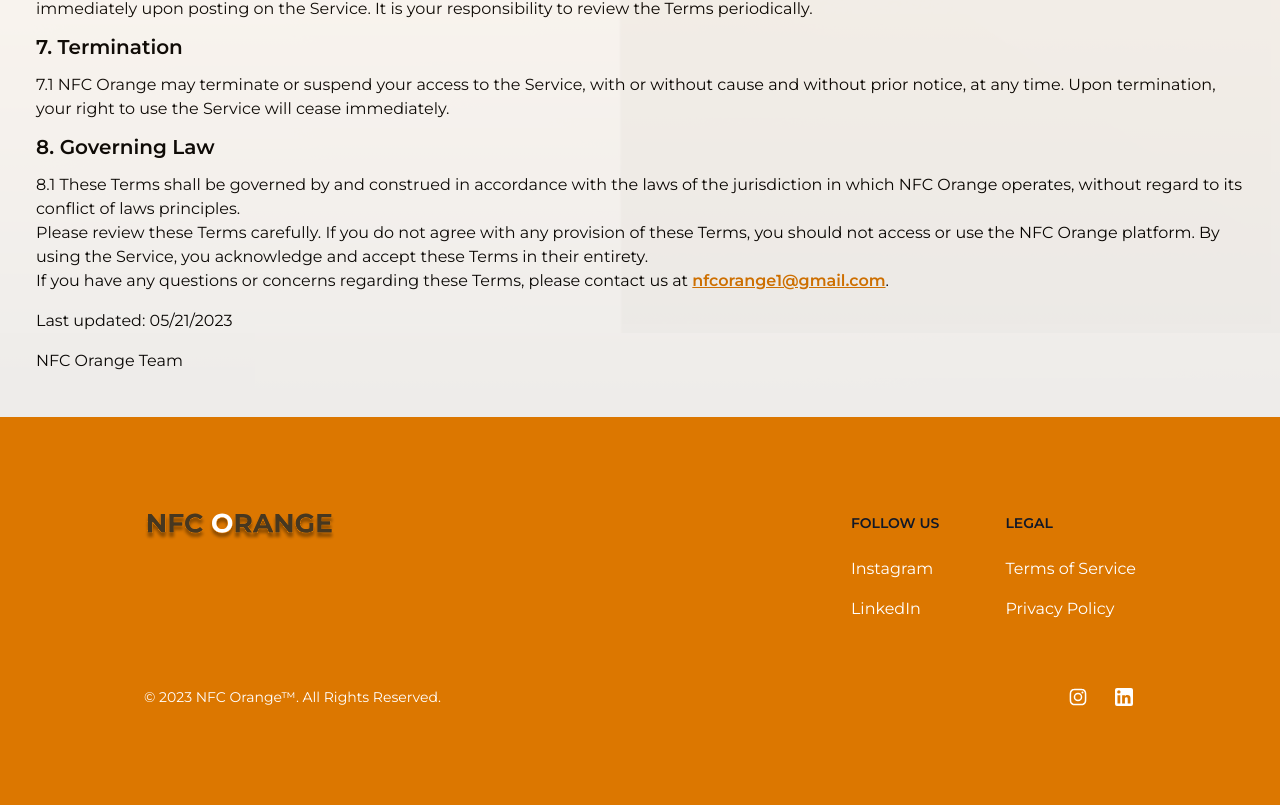
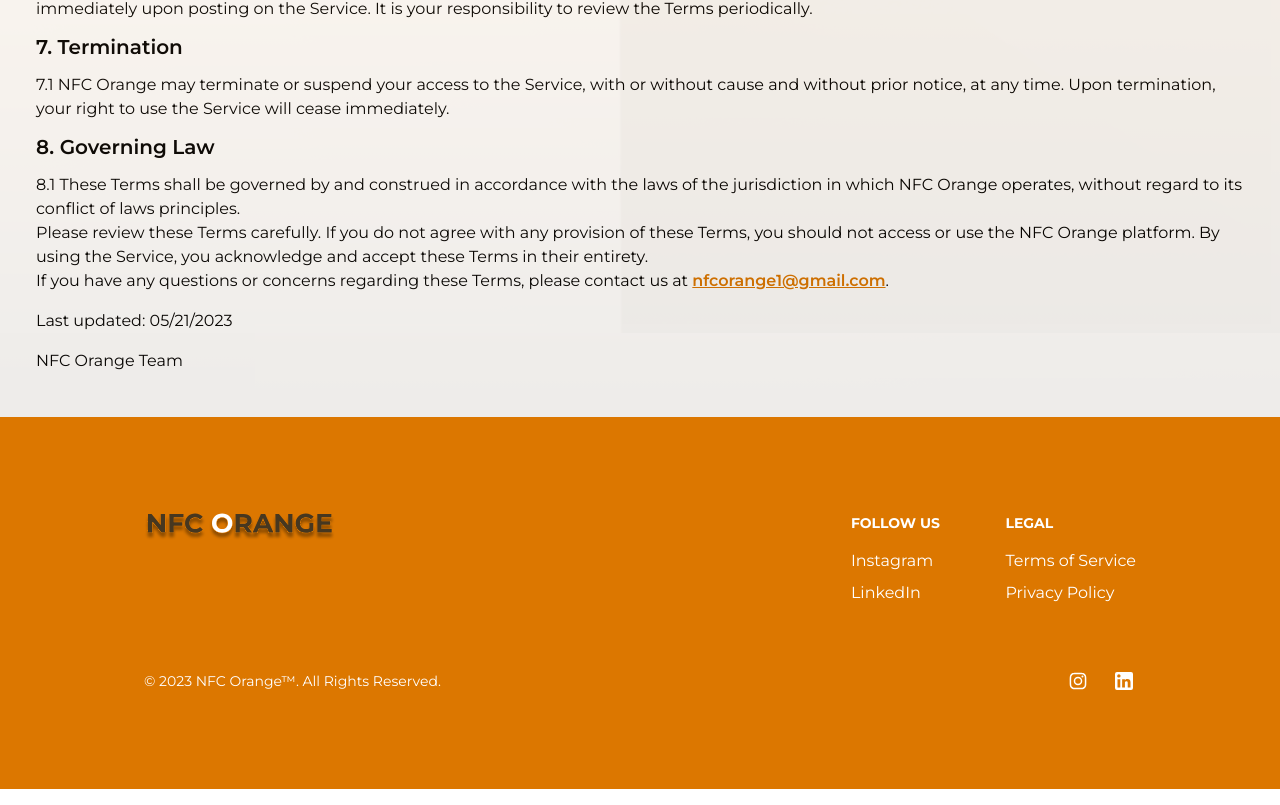
Before and after one commit to KhoiUna/nfc-orange, a Next.js app in the folder web/: page /terms-of-service in a window 1280 px wide. Shown: the part 947-1752 px from the top of the page. Built offline with nearby package versions, Linux system fonts and the light colour scheme.

Commit message:
update Footer UI

```diff
--- a/web/app/page.tsx
+++ b/web/app/page.tsx
@@ -22,9 +22,9 @@ export const Footer = () => (
                 <div className="grid grid-cols-2 gap-8 sm:gap-6">
                     {/* CHANGE: Uncomment for addition section */}
                     {/* <div>
-                                <h2 className="mb-6 text-sm font-semibold uppercase text-white">Resources</h2>
+                                <h2 className="mb-4 text-sm font-bold uppercase text-white">Resources</h2>
                                 <ul className="text-white font-medium">
-                                    <li className="mb-4">
+                                    <li className="mb-2">
                                         <a href="https://flowbite.com/" className="hover:underline">Flowbite</a>
                                     </li>
                                     <li>
@@ -34,9 +34,9 @@ export const Footer = () => (
                             </div> */}
 
                     <div>
-                        <h2 className="mb-6 text-sm font-semibold text-gray-900 uppercase dark:text-white">Follow us</h2>
+                        <h2 className="mb-4 text-sm font-bold uppercase text-white">Follow us</h2>
                         <ul className="text-white font-medium">
-                            <li className="mb-4">
+                            <li className="mb-2">
                                 <a target="_blank" rel="noreferrer" href="https://www.instagram.com/nfc_orange/" className="hover:underline ">Instagram</a>
                             </li>
                             <li>
@@ -45,9 +45,9 @@ export const Footer = () => (
                         </ul>
                     </div>
                     <div>
-                        <h2 className="mb-6 text-sm font-semibold text-gray-900 uppercase dark:text-white">Legal</h2>
+                        <h2 className="mb-4 text-sm font-bold uppercase text-white">Legal</h2>
                         <ul className="text-white font-medium">
-                            <li className="mb-4">
+                            <li className="mb-2">
                                 <a href="/terms-of-service" className="hover:underline">Terms of Service</a>
                             </li>
                             <li>
```
